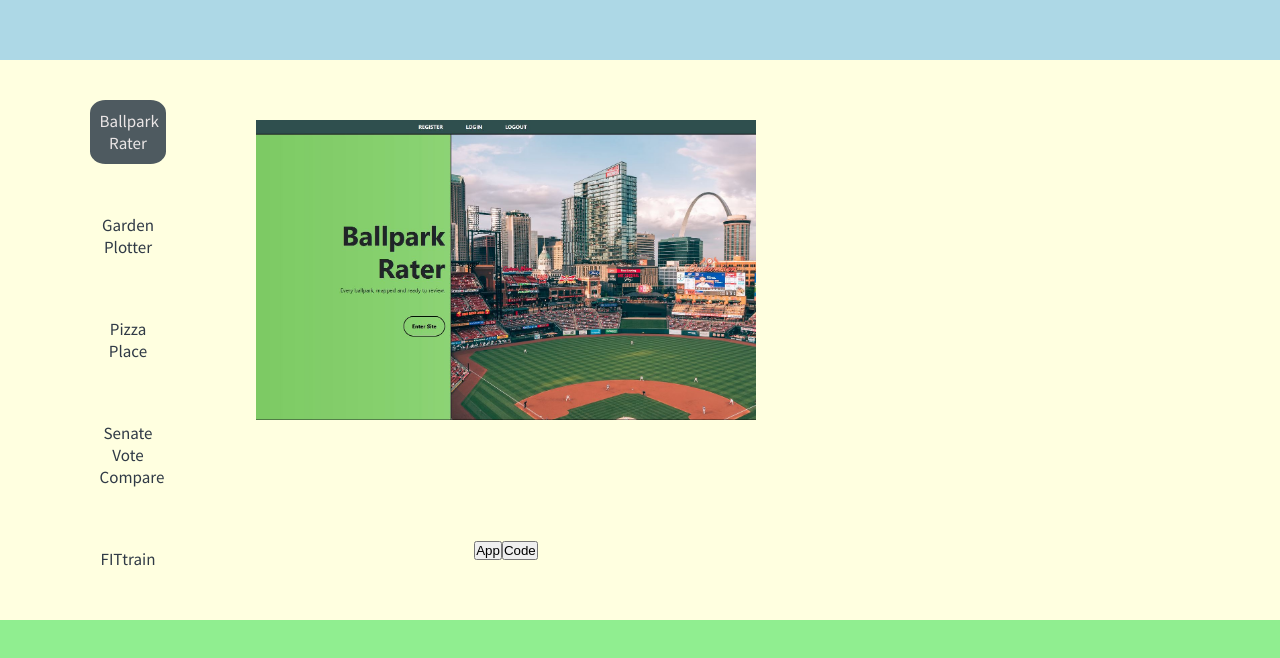
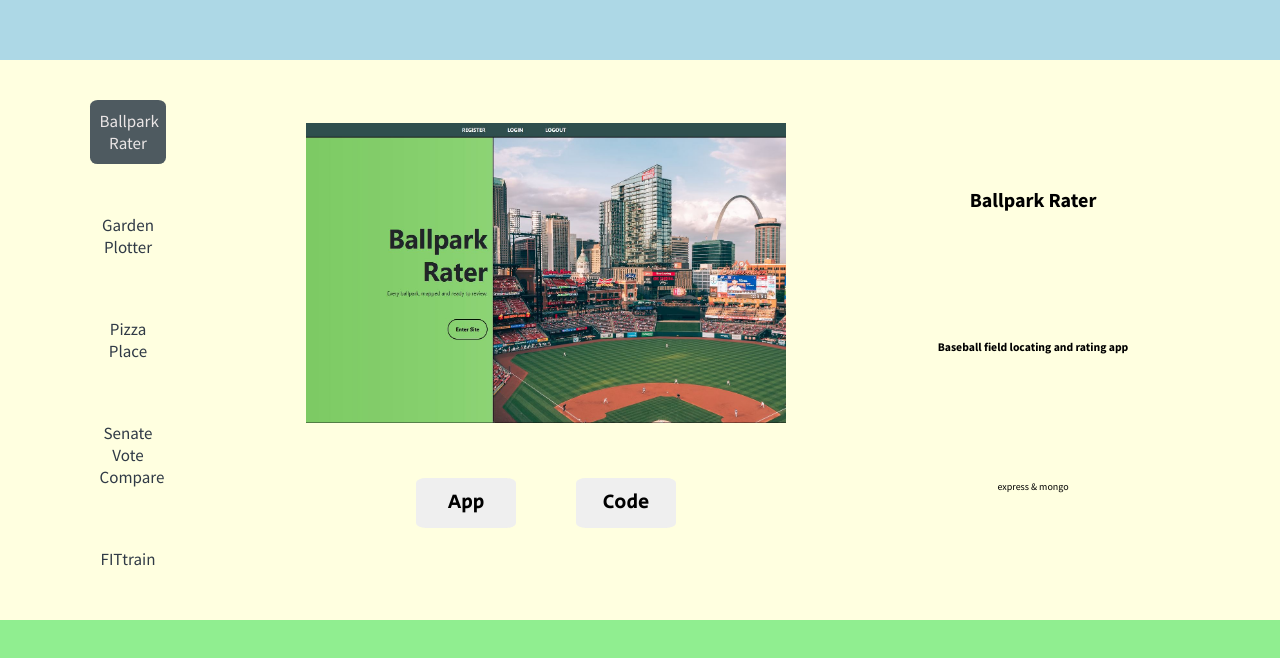
Before and after one commit to krause-matt/mattkrause-portfolio, a React (Create React App) app: page / in a window 1280 px wide. Shown: the part 1140-1798 px from the top of the page. Built offline with nearby package versions, Linux system fonts and the light colour scheme.

Commit message:
Project component titles dynamically highlighted with click and corresponding project images/descriptions dynamically rendered

```diff
--- a/src/components/Projects.jsx
+++ b/src/components/Projects.jsx
@@ -1,12 +1,35 @@
 import "./projects.scss";
 import { useState, useEffect } from "react";
-import { ballparkRater } from "../images";
+import { ballparkRater, gardenPlotter } from "../images";
 
 export default function Projects() {
+  const ballpark = {
+    title: "Ballpark Rater",
+    subtitle: "Baseball field locating and rating app",
+    description: "express & mongo",
+    image: ballparkRater[0],
+  };
+  const garden = {
+    title: "Garden Plotter",
+    subtitle: "Gardening social site",
+    description: "react and redux",
+    image: gardenPlotter[0],
+  };
+
   const [currentProject, setCurrentProject] = useState("ballpark");
+  const [projectDetails, setProjectDetails] = useState(ballpark);
 
   useEffect(() => {
-    console.log("use effect");
+    switch (currentProject) {
+      case "ballpark":
+        setProjectDetails(ballpark);
+        break;
+      case "garden":
+        setProjectDetails(garden);
+        break;
+      default:
+        setProjectDetails(ballpark);
+    }
   }, [currentProject]);
 
   const projectInfo = [
@@ -37,13 +60,17 @@ export default function Projects() {
         </div>
         <div className="display">
           <div className="images">
-            <img src={ballparkRater[0]} />
+            <img src={projectDetails.image} />
             <div className="buttons">
               <button>App</button>
               <button>Code</button>
             </div>
           </div>
-          <div className="description"></div>
+          <div className="description">
+            <h1>{projectDetails.title}</h1>
+            <h3>{projectDetails.subtitle}</h3>
+            <p>{projectDetails.description}</p>
+          </div>
         </div>
       </div>
     </div>
--- a/src/components/projects.scss
+++ b/src/components/projects.scss
@@ -27,16 +27,25 @@
           text-align: center;
           font-size: 1.7rem;
           color: $charcoal;
-          z-index: 3;
+          position: relative;
 
           &:hover {
             cursor: pointer;
           }
 
+          // &::before {
+          //   content: "";
+          //   position: absolute;
+          //   height: 2rem;
+          //   width: 2rem;
+          //   left: 2rem;
+          //   background-color: orangered;
+          // }
+
           &.active {
             color: $platinum;
             background-color: $black-coral;
-            border-radius: 20%;
+            border-radius: 10%;
           }
         }
       }
@@ -52,15 +61,37 @@
         flex-direction: column;
         align-items: center;
         justify-content: space-around;
+        margin-left: 5rem;
 
         img {
           height: 30rem;
-          width: 50rem;
+          width: 48rem;
+        }
+
+        .buttons {
+          margin-top: -10rem;
+
+          button {
+            border: none;
+            margin: 3rem;
+            height: 5rem;
+            width: 10rem;
+            font-family: "Secular One", sans-serif;
+            font-size: 2rem;
+            border-radius: 10%;
+          }
         }
       }
 
       .description {
         flex: 2;
+        height: 100%;
+        width: 100%;
+        display: flex;
+        flex-direction: column;
+        align-items: center;
+        justify-content: space-evenly;
+        margin: 0 10rem;
       }
     }
   }
```
